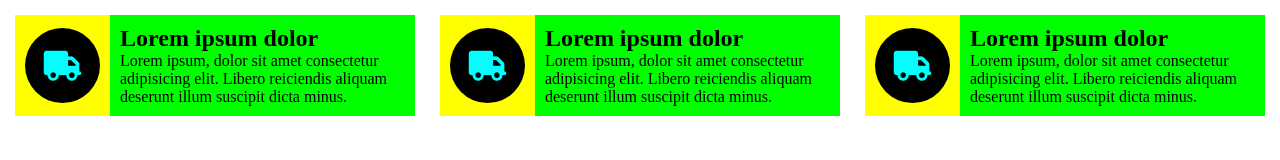
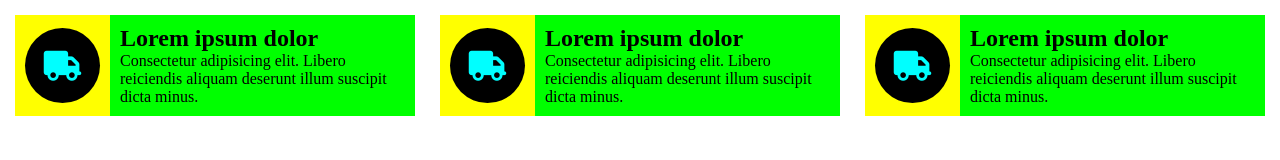
Before and after one commit to ChingizPro/wow, a plain HTML site: page index.html in a window 1280 px wide. Drawn offline with Linux system fonts and the light colour scheme.

Commit message:
Delete some text

```diff
--- a/index.html
+++ b/index.html
@@ -18,7 +18,7 @@
             </div>
             <div class="right">
                 <h2 class="title show">Lorem ipsum dolor</h2>
-                <p class="text">Lorem ipsum, dolor sit amet consectetur adipisicing elit. Libero reiciendis aliquam deserunt illum suscipit dicta minus.</p>
+                <p class="text">Consectetur adipisicing elit. Libero reiciendis aliquam deserunt illum suscipit dicta minus.</p>
             </div>
         </div>
         <div class="box">
@@ -30,7 +30,7 @@
             </div>
             <div class="right">
                 <h2 class="title show">Lorem ipsum dolor</h2>
-                <p class="text">Lorem ipsum, dolor sit amet consectetur adipisicing elit. Libero reiciendis aliquam deserunt illum suscipit dicta minus.</p>
+                <p class="text">Consectetur adipisicing elit. Libero reiciendis aliquam deserunt illum suscipit dicta minus.</p>
             </div>
         </div>
         <div class="box">
@@ -42,7 +42,7 @@
             </div>
             <div class="right">
                 <h2 class="title show">Lorem ipsum dolor</h2>
-                <p class="text">Lorem ipsum, dolor sit amet consectetur adipisicing elit. Libero reiciendis aliquam deserunt illum suscipit dicta minus.</p>
+                <p class="text">Consectetur adipisicing elit. Libero reiciendis aliquam deserunt illum suscipit dicta minus.</p>
             </div>
         </div>
     </div>
```
